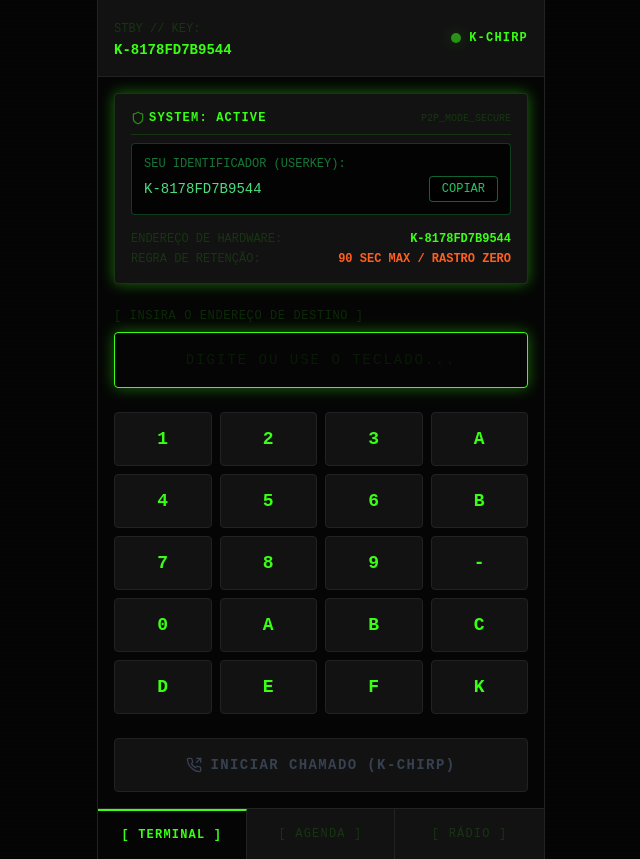
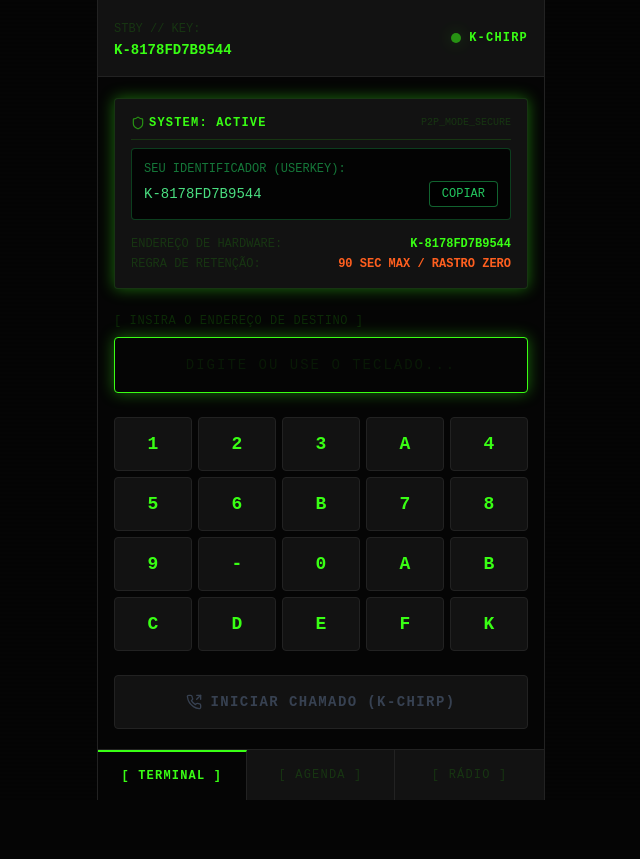
Before and after one commit to kriptchirp/krypt-chirp, a React (Vite) app: page / in a window 1280 px wide. Both pictures are taken after a click on the button "ACEITAR TERMOS E INICIALIZAR". Shown: the whole page, without its empty margins (319-959 px from the left). After the commit the page ends 800 px from the top, so only its background shows below. Built offline with nearby package versions, Linux system fonts and the light colour scheme.

Commit message:
fix: simplified vercel configuration for vite spa

```diff
--- a/src/components/Terminal.jsx
+++ b/src/components/Terminal.jsx
@@ -114,7 +114,7 @@
       </div>
 
       {/* Teclado Hexadecimal Retrô */}
-      <div className="grid grid-cols-4 gap-2">
+      <div className="grid grid-cols-5 gap-1.5">
         {/* Números e letras hexadecimais para bater com o SHA-256 parcial */}
         {['1', '2', '3', 'A', '4', '5', '6', 'B', '7', '8', '9', '-', '0', 'A', 'B', 'C', 'D', 'E', 'F', 'K'].map((char) => (
           <button
```
